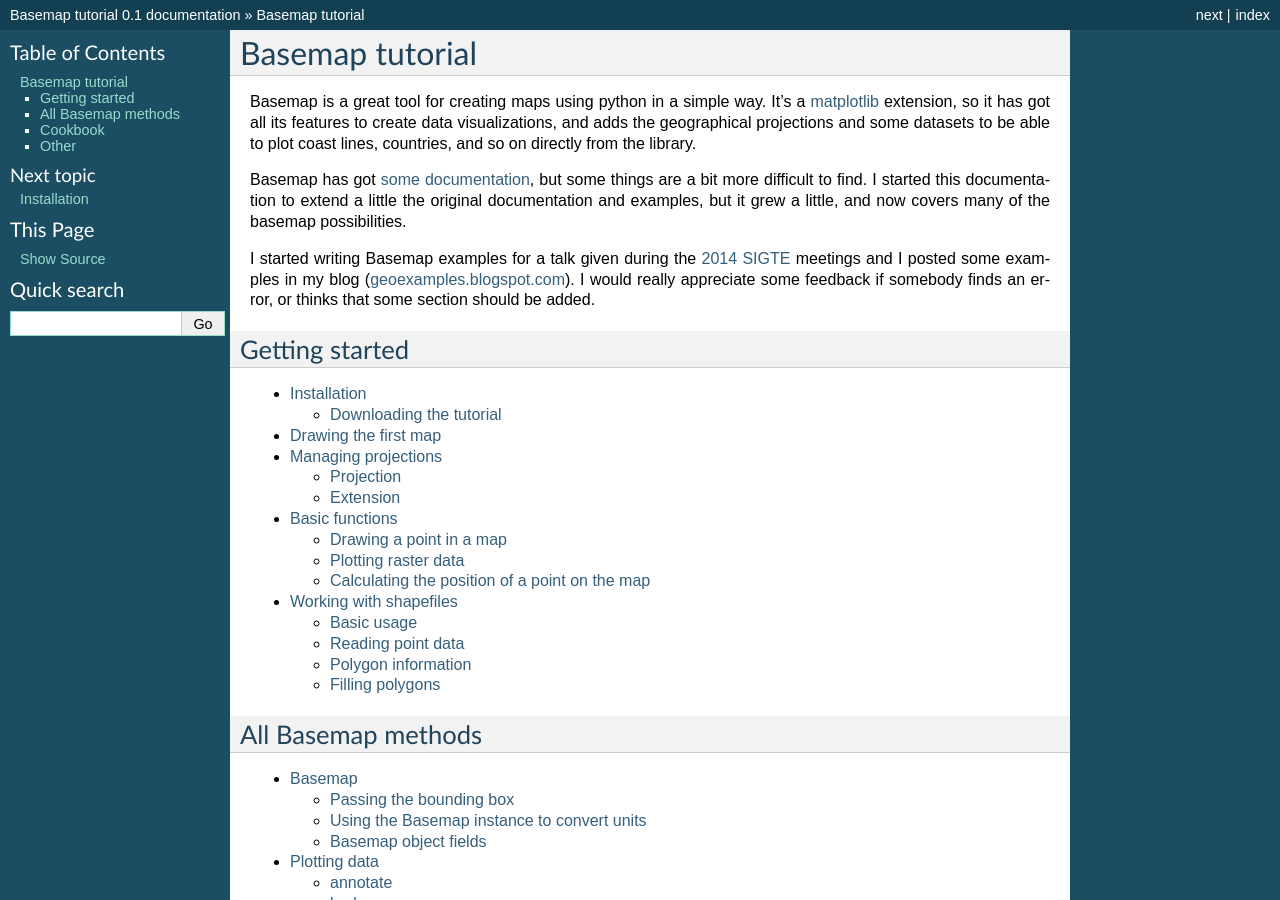
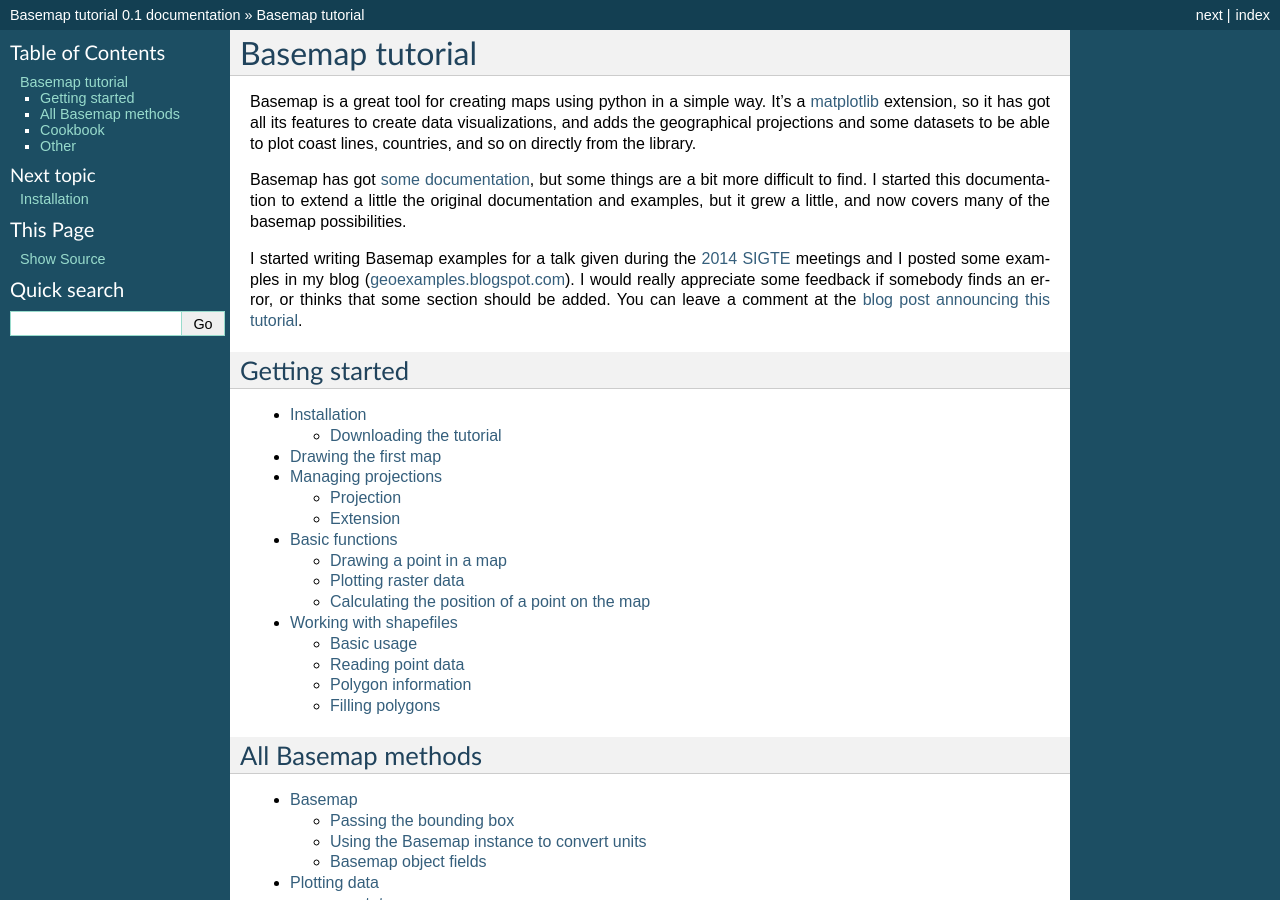
Before and after one commit to rveciana/BasemapTutorial, a Sphinx documentation site: the page built from docs/index.rst, in a window 1280 px wide and 900 px high. Built offline with Sphinx 7.4.7, drawn with Linux system fonts in a browser that asks for light colours; formulas are drawn with MathJax 3.

Commit message:
Blog link added

```diff
--- a/docs/index.rst
+++ b/docs/index.rst
@@ -4,7 +4,7 @@
 
 Basemap has got `some documentation <http://matplotlib.org/basemap/index.html>`_, but some things are a bit more difficult to find. I started this documentation to extend a little the original documentation and examples, but it grew a little, and now covers many of the basemap possibilities.
 
-I started writing Basemap examples for a talk given during the `2014 SIGTE <http://www.sigte.udg.edu/jornadassiglibre/programa/jornadas/>`_ meetings and I posted some examples in my blog (`geoexamples.blogspot.com <http://geoexamples.blogspot.com/search/label/basemap>`_). I would really appreciate some feedback if somebody finds an error, or thinks that some section should be added.
+I started writing Basemap examples for a talk given during the `2014 SIGTE <http://www.sigte.udg.edu/jornadassiglibre/programa/jornadas/>`_ meetings and I posted some examples in my blog (`geoexamples.blogspot.com <http://geoexamples.blogspot.com/search/label/basemap>`_). I would really appreciate some feedback if somebody finds an error, or thinks that some section should be added. You can leave a comment at the `blog post announcing this tutorial <http://geoexamples.blogspot.com/2014/11/basemap-tutorial.html>`_.
 
 Getting started
 ------------------
```
